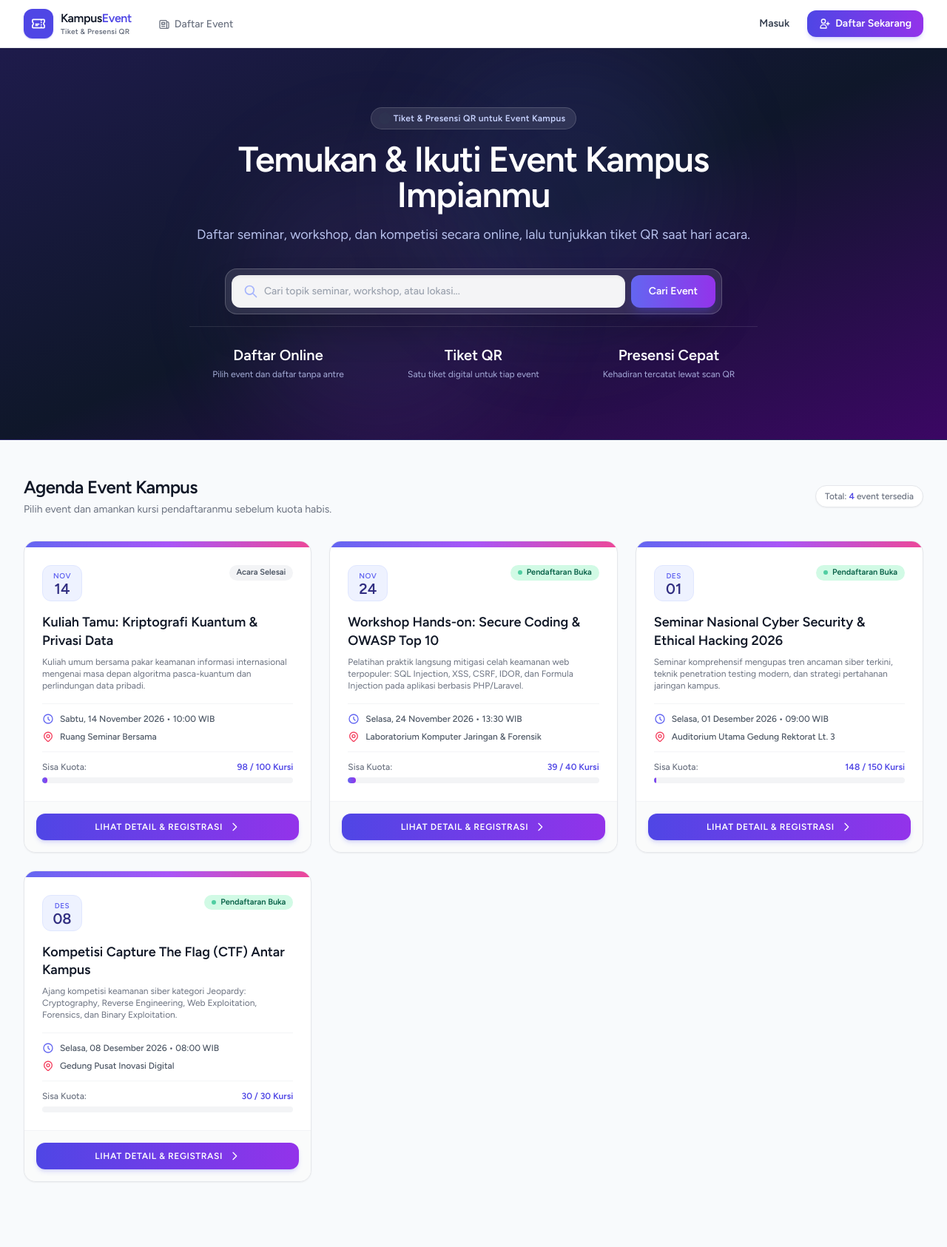
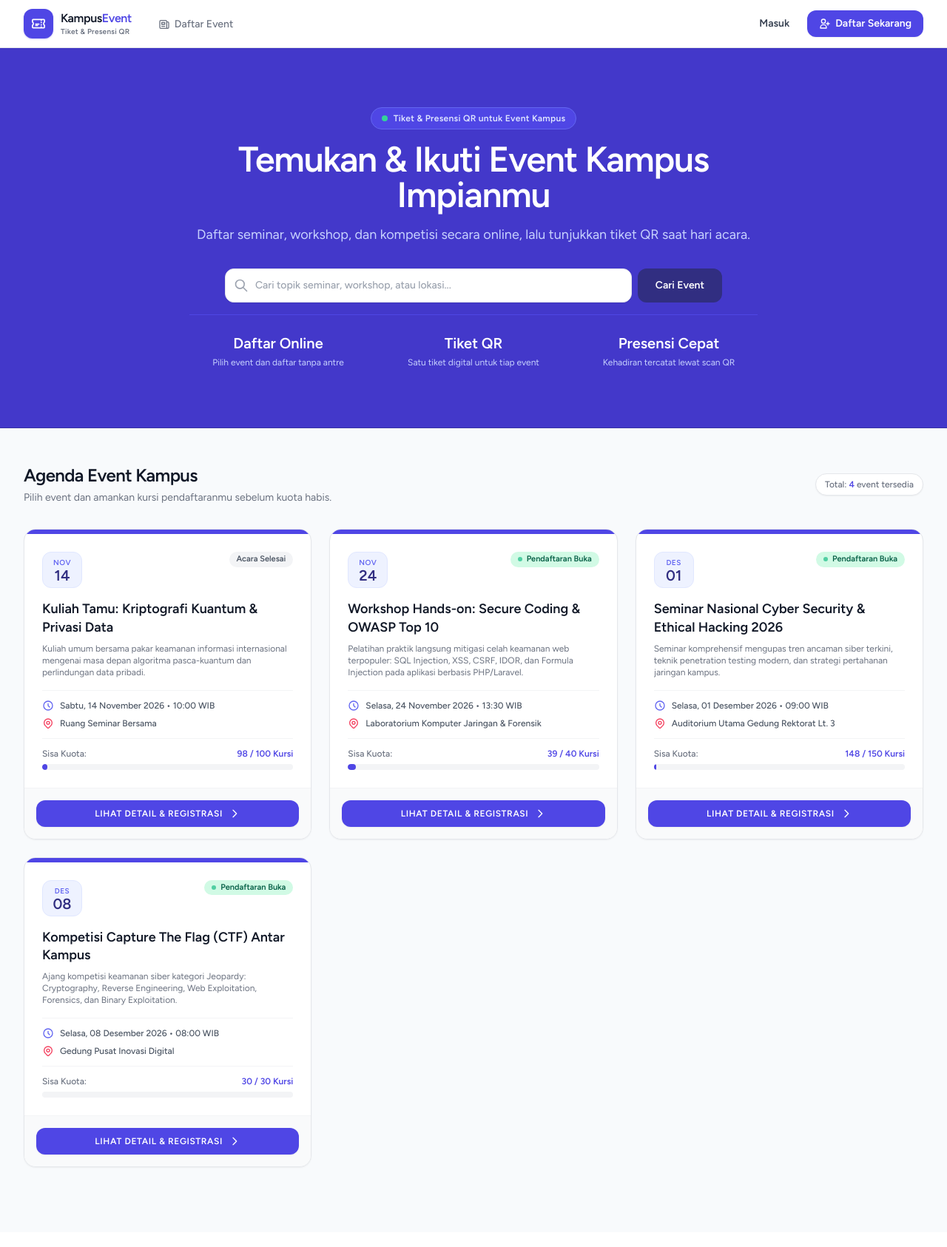
Before and after one commit to DenisSaputra-arch/kampus-event-qr, a Laravel app: page / in a window 1280 px wide. Shown: the whole page at 74% size. After the commit the page ends 1579 px from the top, so only its background shows below. Run offline with Laravel 12, Linux system fonts and the light colour scheme; data comes from the database, SQL or seed files in the repository; style sheets or scripts are compiled from the project's sources; parts of the project's set-up code (start-up, migrations or seed data) failed here and were passed over; some libraries are stand-ins or nearby versions.

Commit message:
style: redesain ui menjadi modern profesional bersih

```diff
--- a/resources/views/dashboard.blade.php
+++ b/resources/views/dashboard.blade.php
@@ -55,7 +55,7 @@
 
                 <div class="grid grid-cols-1 md:grid-cols-2 gap-4">
                     @forelse ($registrations as $reg)
-                        <div class="p-5 rounded-2xl border border-gray-200 hover:border-indigo-200 hover:shadow-md transition bg-gradient-to-br from-white to-slate-50 flex flex-col justify-between space-y-4">
+                        <div class="p-5 rounded-2xl border border-gray-200 hover:border-indigo-300 hover:shadow-sm transition bg-white flex flex-col justify-between space-y-4">
                             <div class="space-y-2">
                                 <div class="flex items-center justify-between">
                                     <span class="inline-flex items-center px-2.5 py-0.5 rounded-full text-[10px] font-extrabold uppercase
--- a/resources/views/events/index.blade.php
+++ b/resources/views/events/index.blade.php
@@ -1,14 +1,10 @@
 <x-app-layout>
     <!-- HERO SECTION -->
-    <div class="relative overflow-hidden bg-gradient-to-br from-indigo-950 via-slate-900 to-purple-950 text-white py-14 sm:py-20 border-b border-indigo-900/50">
-        <!-- Background decorative ambient circles -->
-        <div class="absolute top-0 right-1/4 w-96 h-96 bg-indigo-500/10 rounded-full blur-3xl pointer-events-none"></div>
-        <div class="absolute bottom-0 left-1/4 w-96 h-96 bg-purple-500/10 rounded-full blur-3xl pointer-events-none"></div>
-
-        <div class="relative max-w-7xl mx-auto px-4 sm:px-6 lg:px-8">
+    <div class="bg-indigo-700 text-white py-14 sm:py-20 border-b border-indigo-800">
+        <div class="max-w-7xl mx-auto px-4 sm:px-6 lg:px-8">
             <div class="text-center max-w-3xl mx-auto space-y-4">
-                <div class="inline-flex items-center gap-2 px-3.5 py-1.5 rounded-full bg-white/10 backdrop-blur-md border border-white/15 text-xs font-semibold tracking-wide text-indigo-200">
-                    <span class="w-2 h-2 rounded-full bg-emerald-400 animate-ping"></span>
+                <div class="inline-flex items-center gap-2 px-3.5 py-1.5 rounded-full bg-indigo-600 border border-indigo-500 text-xs font-semibold tracking-wide text-indigo-100">
+                    <span class="w-2 h-2 rounded-full bg-emerald-400"></span>
                     <span>Tiket & Presensi QR untuk Event Kampus</span>
                 </div>
 
@@ -16,15 +12,15 @@
                     Temukan & Ikuti Event Kampus Impianmu
                 </h1>
 
-                <p class="text-base sm:text-lg text-indigo-200/90 leading-relaxed">
+                <p class="text-base sm:text-lg text-indigo-200 leading-relaxed">
                     Daftar seminar, workshop, dan kompetisi secara online, lalu tunjukkan tiket QR saat hari acara.
                 </p>
 
-                <!-- Search Bar Floating -->
+                <!-- Search Bar -->
                 <div class="pt-4 max-w-2xl mx-auto">
-                    <form method="GET" action="{{ route('events.index') }}" class="relative flex flex-col sm:flex-row gap-2 bg-white/10 p-2 rounded-2xl backdrop-blur-md border border-white/20 shadow-2xl">
+                    <form method="GET" action="{{ route('events.index') }}" class="flex flex-col sm:flex-row gap-2">
                         <div class="relative flex-1 flex items-center">
-                            <svg class="w-5 h-5 text-indigo-300 absolute left-4 pointer-events-none" fill="none" stroke="currentColor" viewBox="0 0 24 24">
+                            <svg class="w-5 h-5 text-gray-400 absolute left-3 pointer-events-none" fill="none" stroke="currentColor" viewBox="0 0 24 24">
                                 <path stroke-linecap="round" stroke-linejoin="round" stroke-width="2" d="M21 21l-6-6m2-5a7 7 0 11-14 0 7 7 0 0114 0z" />
                             </svg>
                             <input
@@ -32,10 +28,10 @@
                                 name="q"
                                 value="{{ $search ?? '' }}"
                                 placeholder="Cari topik seminar, workshop, atau lokasi..."
-                                class="w-full pl-11 pr-4 py-3 bg-white/95 text-gray-900 rounded-xl border-0 text-sm focus:ring-2 focus:ring-indigo-500 placeholder-gray-400 font-medium shadow-inner"
+                                class="w-full pl-10 pr-4 py-3 bg-white text-gray-900 rounded-xl border border-gray-200 text-sm focus:ring-2 focus:ring-indigo-400 focus:outline-none placeholder-gray-400 font-medium shadow-sm"
                             />
                         </div>
-                        <button type="submit" class="inline-flex items-center justify-center gap-2 px-6 py-3 bg-gradient-to-r from-indigo-500 to-purple-600 hover:from-indigo-600 hover:to-purple-700 text-white font-bold text-sm rounded-xl shadow-lg shadow-indigo-600/30 transition transform active:scale-95">
+                        <button type="submit" class="inline-flex items-center justify-center gap-2 px-6 py-3 bg-indigo-900 hover:bg-indigo-950 text-white font-bold text-sm rounded-xl transition active:scale-95">
                             Cari Event
                         </button>
                     </form>
@@ -43,15 +39,15 @@
                     @if (!empty($search))
                         <div class="mt-3 flex items-center justify-center gap-2 text-sm text-indigo-200">
                             <span>Menampilkan hasil untuk: <strong>"{{ $search }}"</strong></span>
-                            <a href="{{ route('events.index') }}" class="text-xs bg-white/20 hover:bg-white/30 text-white px-2.5 py-1 rounded-full transition">
-                                ✕ Reset Filter
+                            <a href="{{ route('events.index') }}" class="text-xs bg-indigo-600 hover:bg-indigo-500 text-white px-2.5 py-1 rounded-full transition">
+                                ✕ Reset
                             </a>
                         </div>
                     @endif
                 </div>
 
                 <!-- Tiga Poin Fitur -->
-                <div class="pt-6 grid grid-cols-3 gap-3 sm:gap-6 text-center text-xs text-indigo-200/80 border-t border-white/10 mt-8">
+                <div class="pt-6 grid grid-cols-3 gap-3 sm:gap-6 text-center text-xs text-indigo-200 border-t border-indigo-600 mt-8">
                     <div class="flex flex-col items-center gap-1">
                         <span class="text-lg sm:text-xl font-bold text-white">Daftar Online</span>
                         <span>Pilih event dan daftar tanpa antre</span>
@@ -112,7 +108,7 @@
                         @endphp
                         <div class="group bg-white rounded-2xl border border-gray-200 shadow-sm hover:shadow-xl hover:-translate-y-1.5 transition-all duration-300 flex flex-col justify-between overflow-hidden">
                             <!-- Header Card dengan Banner Aksen -->
-                            <div class="h-2 bg-gradient-to-r from-indigo-500 via-purple-500 to-pink-500"></div>
+                            <div class="h-1.5 bg-indigo-600"></div>
 
                             <div class="p-6 flex-1 flex flex-col">
                                 <!-- Status Badge & Date Box -->
@@ -180,7 +176,7 @@
                                         </span>
                                     </div>
                                     <div class="w-full bg-gray-100 rounded-full h-2 overflow-hidden">
-                                        <div class="h-2 rounded-full transition-all duration-500 {{ $isFull ? 'bg-red-500' : ($quotaPercentage > 80 ? 'bg-amber-500' : 'bg-gradient-to-r from-indigo-500 to-purple-600') }}"
+                                        <div class="h-2 rounded-full transition-all duration-500 {{ $isFull ? 'bg-red-500' : ($quotaPercentage > 80 ? 'bg-amber-500' : 'bg-indigo-600') }}"
                                              style="width: {{ min(100, $quotaPercentage) }}%">
                                         </div>
                                     </div>
@@ -188,8 +184,8 @@
                             </div>
 
                             <!-- Footer Card Action -->
-                            <div class="p-4 bg-gray-50/80 border-t border-gray-100">
-                                <a href="{{ route('events.show', $event) }}" class="inline-flex items-center justify-center w-full gap-2 px-4 py-2.5 rounded-xl font-bold text-xs uppercase tracking-wider text-white bg-gradient-to-r from-indigo-600 to-purple-600 hover:from-indigo-700 hover:to-purple-700 shadow-md shadow-indigo-500/20 transition-all transform active:scale-98">
+                            <div class="p-4 bg-gray-50 border-t border-gray-100">
+                                <a href="{{ route('events.show', $event) }}" class="inline-flex items-center justify-center w-full gap-2 px-4 py-2.5 rounded-xl font-bold text-xs uppercase tracking-wider text-white bg-indigo-600 hover:bg-indigo-700 shadow-sm transition active:scale-98">
                                     <span>Lihat Detail & Registrasi</span>
                                     <svg class="w-4 h-4" fill="none" stroke="currentColor" viewBox="0 0 24 24"><path stroke-linecap="round" stroke-linejoin="round" stroke-width="2" d="M9 5l7 7-7 7"/></svg>
                                 </a>
--- a/resources/views/events/show.blade.php
+++ b/resources/views/events/show.blade.php
@@ -115,7 +115,7 @@
                                 @php
                                     $pct = $event->quota > 0 ? round((($event->quota - $remaining) / $event->quota) * 100) : 0;
                                 @endphp
-                                <div class="h-2.5 rounded-full {{ $isFull ? 'bg-rose-500' : 'bg-gradient-to-r from-indigo-500 to-purple-600' }}" style="width: {{ min(100, $pct) }}%"></div>
+                                <div class="h-2.5 rounded-full {{ $isFull ? 'bg-rose-500' : 'bg-indigo-600' }}" style="width: {{ min(100, $pct) }}%"></div>
                             </div>
                         </div>
 
@@ -126,7 +126,7 @@
                                 <div class="p-3 bg-emerald-50 border border-emerald-200 rounded-2xl text-center text-xs text-emerald-800 font-semibold">
                                     ✓ Anda sudah terdaftar aktif pada event ini!
                                 </div>
-                                <a href="{{ route('registrations.show', $userRegistration) }}" class="flex items-center justify-center gap-2 w-full py-3.5 px-4 rounded-2xl bg-gradient-to-r from-emerald-600 to-teal-600 hover:from-emerald-700 hover:to-teal-700 text-white font-bold text-sm shadow-lg shadow-emerald-600/30 transition transform hover:-translate-y-0.5">
+                                <a href="{{ route('registrations.show', $userRegistration) }}" class="flex items-center justify-center gap-2 w-full py-3.5 px-4 rounded-2xl bg-emerald-600 hover:bg-emerald-700 text-white font-bold text-sm shadow-sm transition">
                                     <svg class="w-5 h-5" fill="none" stroke="currentColor" viewBox="0 0 24 24"><path stroke-linecap="round" stroke-linejoin="round" stroke-width="2" d="M12 4v1m6 11h2m-6 0h-2v4m0-11v3m0 0h.01M12 12h4.01M16 20h4M4 12h4m12 0h.01M5 8h2a1 1 0 001-1V5a1 1 0 00-1-1H5a1 1 0 00-1 1v2a1 1 0 001 1zm12 0h2a1 1 0 001-1V5a1 1 0 00-1-1h-2a1 1 0 00-1 1v2a1 1 0 001 1zM5 20h2a1 1 0 001-1v-2a1 1 0 00-1-1H5a1 1 0 00-1 1v2a1 1 0 001 1z"/></svg>
                                     Buka E-Tiket QR Anda
                                 </a>
@@ -143,7 +143,7 @@
                             @auth
                                 <form method="POST" action="{{ route('events.register', $event) }}">
                                     @csrf
-                                    <button type="submit" class="w-full py-3.5 px-4 rounded-2xl bg-gradient-to-r from-indigo-600 to-purple-600 hover:from-indigo-700 hover:to-purple-700 text-white font-extrabold text-sm shadow-xl shadow-indigo-600/30 transition transform hover:-translate-y-0.5 active:scale-95">
+                                    <button type="submit" class="w-full py-3.5 px-4 rounded-2xl bg-indigo-600 hover:bg-indigo-700 text-white font-bold text-sm shadow-sm transition active:scale-95">
                                         Daftar Event Sekarang
                                     </button>
                                 </form>
--- a/resources/views/layouts/navigation.blade.php
+++ b/resources/views/layouts/navigation.blade.php
@@ -1,4 +1,4 @@
-<nav x-data="{ open: false }" class="bg-white/95 backdrop-blur-md border-b border-gray-200/80 sticky top-0 z-50 transition-all shadow-sm">
+<nav x-data="{ open: false }" class="bg-white border-b border-gray-200 sticky top-0 z-50 shadow-sm">
     <!-- Primary Navigation Menu -->
     <div class="max-w-7xl mx-auto px-4 sm:px-6 lg:px-8">
         <div class="flex justify-between h-16">
@@ -38,7 +38,7 @@
                             <div class="h-6 w-px bg-gray-200 self-center mx-2"></div>
 
                             <x-nav-link :href="route('admin.dashboard')" :active="request()->routeIs('admin.dashboard')">
-                                <span class="flex items-center gap-1.5 text-purple-700 font-semibold">
+                                <span class="flex items-center gap-1.5 text-indigo-700 font-semibold">
                                     <svg class="w-4 h-4" fill="none" stroke="currentColor" viewBox="0 0 24 24"><path stroke-linecap="round" stroke-linejoin="round" stroke-width="2" d="M9 19v-6a2 2 0 00-2-2H5a2 2 0 00-2 2v6a2 2 0 002 2h2a2 2 0 002-2zm0 0V9a2 2 0 012-2h2a2 2 0 012 2v10m-6 0a2 2 0 002 2h2a2 2 0 002-2m0 0V5a2 2 0 012-2h2a2 2 0 012 2v14a2 2 0 01-2 2h-2a2 2 0 01-2-2z"/></svg>
                                     {{ __('Admin') }}
                                 </span>
@@ -73,7 +73,7 @@
                     <x-dropdown align="right" width="56">
                         <x-slot name="trigger">
                             <button class="inline-flex items-center gap-2.5 px-3 py-1.5 border border-gray-200/80 rounded-full text-sm font-medium text-gray-700 bg-white hover:bg-gray-50 focus:outline-none transition shadow-sm">
-                                <div class="w-7 h-7 rounded-full bg-gradient-to-tr from-indigo-500 to-purple-500 flex items-center justify-center text-white text-xs font-bold uppercase shadow-inner">
+                                <div class="w-7 h-7 rounded-full bg-indigo-600 flex items-center justify-center text-white text-xs font-bold uppercase">
                                     {{ substr(Auth::user()->name, 0, 1) }}
                                 </div>
                                 <div class="text-left">
@@ -134,7 +134,7 @@
                         <a href="{{ route('login') }}" class="text-sm font-semibold text-gray-700 hover:text-indigo-600 transition px-3 py-2">
                             Masuk
                         </a>
-                        <a href="{{ route('register') }}" class="inline-flex items-center gap-1.5 text-sm font-semibold text-white bg-gradient-to-r from-indigo-600 to-purple-600 hover:from-indigo-700 hover:to-purple-700 px-4 py-2 rounded-xl shadow-md shadow-indigo-500/20 transition transform hover:-translate-y-0.5">
+                        <a href="{{ route('register') }}" class="inline-flex items-center gap-1.5 text-sm font-semibold text-white bg-indigo-600 hover:bg-indigo-700 px-4 py-2 rounded-xl shadow-sm transition">
                             <svg class="w-4 h-4" fill="none" stroke="currentColor" viewBox="0 0 24 24"><path stroke-linecap="round" stroke-linejoin="round" stroke-width="2" d="M18 9v3m0 0v3m0-3h3m-3 0h-3m-2-5a4 4 0 11-8 0 4 4 0 018 0zM3 20a6 6 0 0112 0v1H3v-1z"/></svg>
                             Daftar Sekarang
                         </a>
--- a/resources/views/registrations/index.blade.php
+++ b/resources/views/registrations/index.blade.php
@@ -92,7 +92,7 @@
                                 </div>
 
                                 <div class="flex items-center gap-3 shrink-0 w-full sm:w-auto">
-                                    <a href="{{ route('registrations.show', $reg) }}" class="inline-flex items-center justify-center gap-2 px-5 py-2.5 rounded-xl bg-gradient-to-r from-indigo-600 to-purple-600 hover:from-indigo-700 hover:to-purple-700 text-white font-bold text-xs shadow-md shadow-indigo-600/20 transition transform active:scale-95 w-full sm:w-auto">
+                                    <a href="{{ route('registrations.show', $reg) }}" class="inline-flex items-center justify-center gap-2 px-5 py-2.5 rounded-xl bg-indigo-600 hover:bg-indigo-700 text-white font-bold text-xs shadow-sm transition active:scale-95 w-full sm:w-auto">
                                         <svg class="w-4 h-4" fill="none" stroke="currentColor" viewBox="0 0 24 24"><path stroke-linecap="round" stroke-linejoin="round" stroke-width="2" d="M12 4v1m6 11h2m-6 0h-2v4m0-11v3m0 0h.01M12 12h4.01M16 20h4M4 12h4m12 0h.01M5 8h2a1 1 0 001-1V5a1 1 0 00-1-1H5a1 1 0 00-1 1v2a1 1 0 001 1zm12 0h2a1 1 0 001-1V5a1 1 0 00-1-1h-2a1 1 0 00-1 1v2a1 1 0 001 1zM5 20h2a1 1 0 001-1v-2a1 1 0 00-1-1H5a1 1 0 00-1 1v2a1 1 0 001 1z"/></svg>
                                         Buka Tiket QR
                                     </a>
```
Also changed, not shown: resources/views/registrations/show.blade.php (+5 -8 lines).
